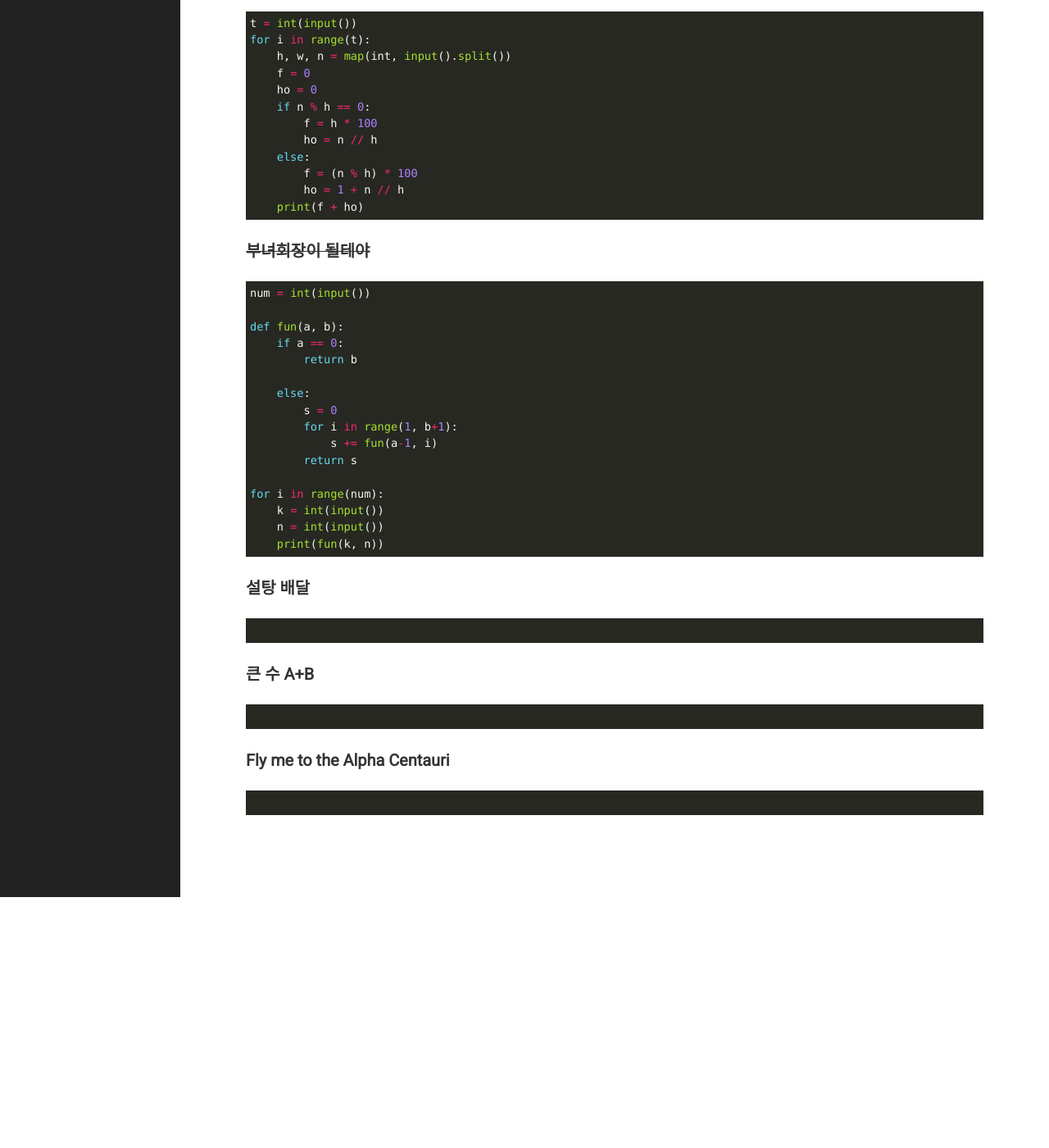
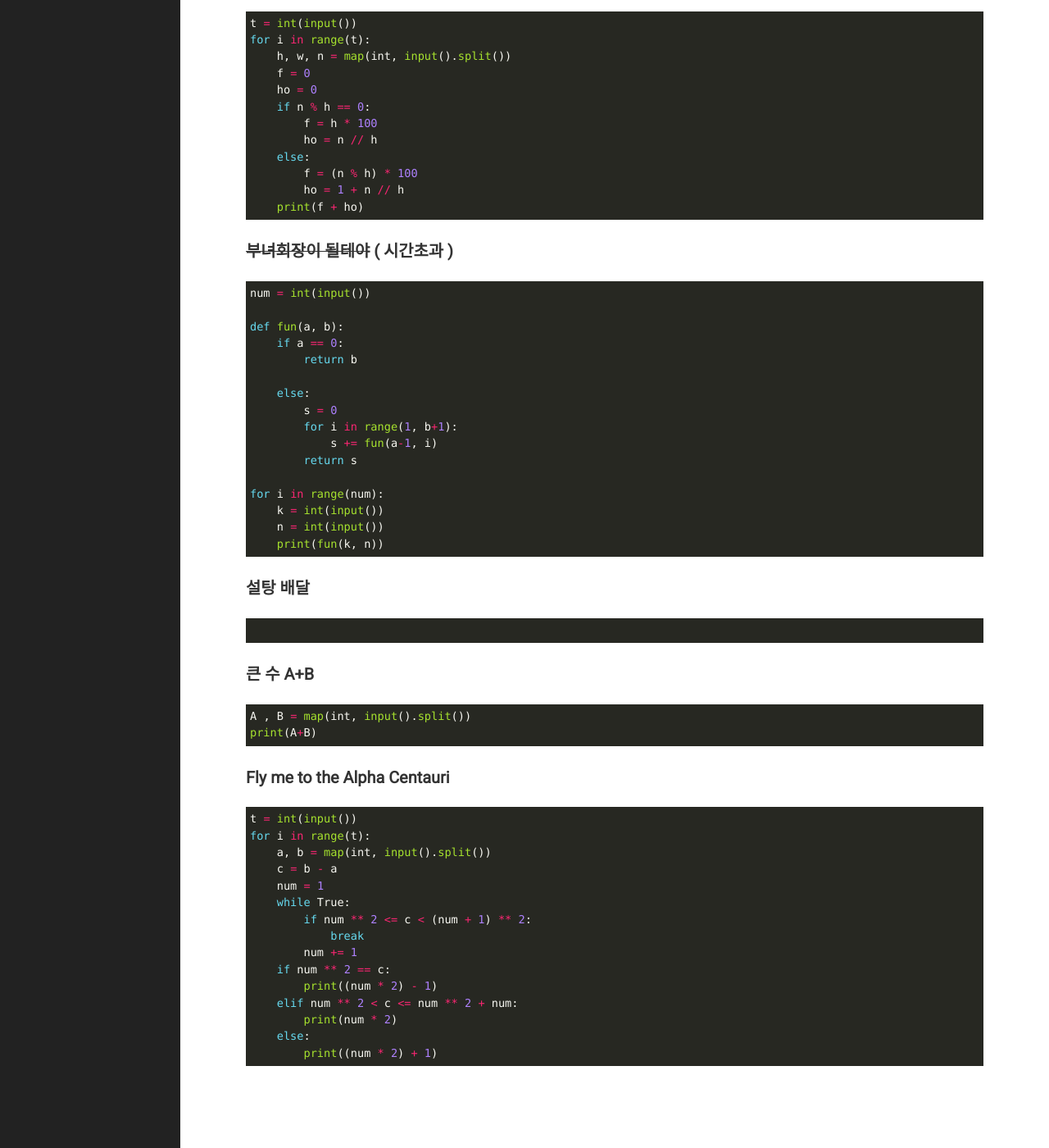
Before and after one commit to 1yoouoo/1yoouoo.gihub.io, a Jekyll site: the page built from _posts/2021-03-05-backjoon-기본수학1.md, in a window 1280 px wide and 1400 px high, scrolled down 939 px. Shown: the whole window at 82% size. Built offline with Jekyll 4.4.1, drawn with Linux system fonts in a browser that asks for light colours; before the commit the page ends 2033 px from its top, so only the background shows below that.

Commit message:
backjoon

````diff
--- a/_posts/2021-03-05-backjoon-기본수학1.md
+++ b/_posts/2021-03-05-backjoon-기본수학1.md
@@ -52,8 +52,7 @@ for i in range(t):
         ho = 1 + n // h
     print(f + ho)
 ```
-### ~~부녀회장이 될테야~~
-
+### ~~부녀회장이 될테야~~ ( 시간초과 )
 ```python
 num = int(input())
 
@@ -78,9 +77,24 @@ for i in range(num):
 ```
 ### 큰 수 A+B
 ```python
-
+A , B = map(int, input().split())
+print(A+B)
 ```
 ### Fly me to the Alpha Centauri
 ```python
-
+t = int(input())
+for i in range(t):
+    a, b = map(int, input().split())
+    c = b - a
+    num = 1
+    while True:
+        if num ** 2 <= c < (num + 1) ** 2:
+            break
+        num += 1
+    if num ** 2 == c:
+        print((num * 2) - 1)
+    elif num ** 2 < c <= num ** 2 + num:
+        print(num * 2)
+    else:
+        print((num * 2) + 1)
 ```
````
